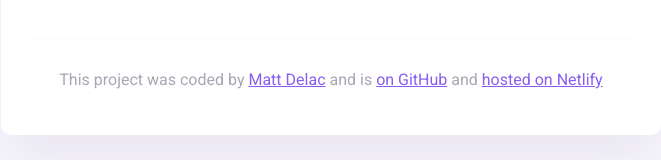
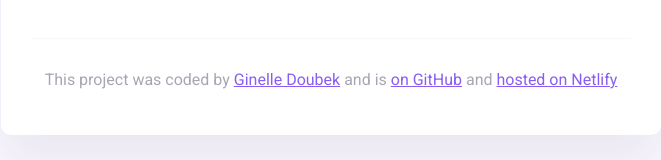
Before and after one commit to ginedou0315/Ginnys-weather-app, a plain HTML site: page index.html in a window 1280 px wide. Shown: the part 325-485 px from the top of the page, without its empty margins (309-970 px from the left). Drawn offline with nearby package versions, Linux system fonts and the light colour scheme.

Commit message:
Updated my name

```diff
--- a/index.html
+++ b/index.html
@@ -49,7 +49,7 @@
       <footer>
         <p>
           This project was coded by
-          <a href="#" target="_blank">Matt Delac</a> and is
+          <a href="#" target="_blank">Ginelle Doubek</a> and is
           <a href="#" target="_blank"> on GitHub</a> and
           <a href="#" target="_blank">hosted on Netlify</a>
         </p>
```
